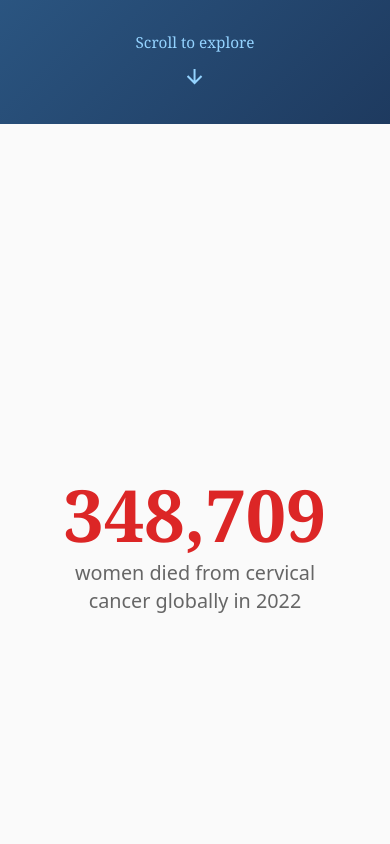
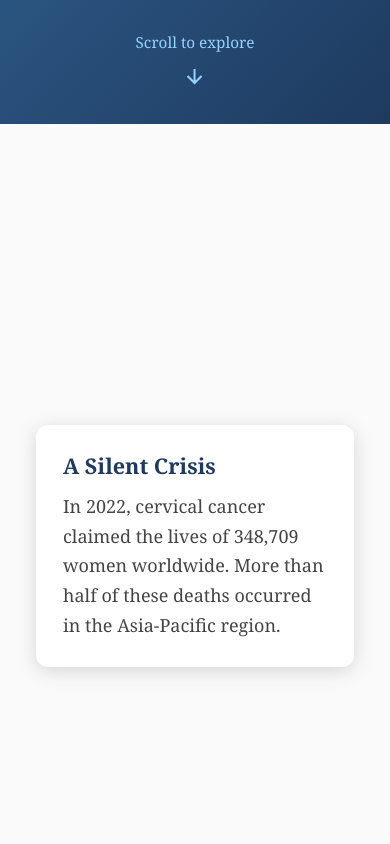
Before and after one commit to bk-advisors/claude-code-projects, a Svelte app in the folder svelte-data-viz-projects/projects/05-hpv-png-story/: page / in a window 390 px wide. Shown: the part 720-1564 px from the top of the page. Built offline with nearby package versions, Linux system fonts and the light colour scheme.

Commit message:
improved v2 hpv png story

```diff
--- a/svelte-data-viz-projects/projects/05-hpv-png-story/src/App.svelte
+++ b/svelte-data-viz-projects/projects/05-hpv-png-story/src/App.svelte
@@ -131,17 +131,33 @@
         Cervical cancer is devastating women across Papua New Guinea. A proven vaccine could save nearly 100,000 lives by 2070.
       </p>
       <p class="byline">An interactive data story</p>
+    </div>
     <div class="scroll-indicator">
       <span>Scroll to explore</span>
       <svg width="24" height="24" viewBox="0 0 24 24" fill="none" stroke="currentColor" stroke-width="2">
         <path d="M12 5v14M19 12l-7 7-7-7"/>
       </svg>
     </div>
-    </div>
   </header>
 
   <!-- Main Scrollytelling Section -->
   <section class="scrolly-section">
+    <div class="section-container">
+      <!-- Left side: scrolling text -->
+      <div class="steps-column">
+        <Scrolly bind:value={currentStep}>
+          {#each steps as step, i}
+            <div class="step" class:active={currentStep === i}>
+              <div class="step-content">
+                <h2 class="step-title">{step.title}</h2>
+                <p class="step-text">{step.text}</p>
+              </div>
+            </div>
+          {/each}
+        </Scrolly>
+      </div>
+
+      <!-- Right side: sticky visualization -->
       <div class="sticky">
         <div class="visualization-container" bind:clientWidth={width}>
         {#if currentConfig.visualization === "global-stats"}
@@ -173,7 +189,7 @@
             <BarChart
               data={mortalityRates}
               {width}
-              height={Math.min(height, 450)}
+              height={500}
               highlightCountry={currentConfig.highlightCountry}
               showAll={true}
               animateIn={currentStep === 2}
@@ -337,18 +353,6 @@
         {/if}
         </div>
       </div>
-
-    <div class="steps">
-      <Scrolly bind:value={currentStep}>
-        {#each steps as step, i}
-          <div class="step" class:active={currentStep === i}>
-            <div class="step-content">
-              <h2 class="step-title">{step.title}</h2>
-              <p class="step-text">{step.text}</p>
-            </div>
-          </div>
-        {/each}
-      </Scrolly>
     </div>
   </section>
 
@@ -453,53 +457,41 @@
     60% { transform: translateX(-50%) translateY(-5px); }
   }
 
-  /* Scrollytelling Section */
+  /* Scrollytelling Section - Two Column Layout */
   .scrolly-section {
     position: relative;
   }
 
-  .sticky {
-    position: sticky;
-    top: 0;
-    width: 100%;
-    height: 100vh;
+  .section-container {
     display: flex;
-    align-items: center;
-    justify-content: center;
-    background: #fafafa;
-    z-index: 1;
+    max-width: 1400px;
+    margin: 0 auto;
   }
 
-  .visualization-container {
-    max-width: 700px;
-    width: 100%;
-    padding: 2rem;
-    display: flex;
-    flex-direction: column;
-    align-items: center;
-  }
-
-  .steps {
+  /* Left column - scrolling text */
+  .steps-column {
+    flex: 0 0 380px;
+    width: 380px;
     position: relative;
-    z-index: 2;
-    pointer-events: none;
+    z-index: 10;
   }
 
   .step {
-    height: 100vh;
+    min-height: 100vh;
     display: flex;
-    justify-content: center;
     align-items: center;
     padding: 2rem;
+    padding-left: 2rem;
+    padding-right: 1rem;
   }
 
   .step-content {
     pointer-events: auto;
-    padding: 2rem 2.5rem;
+    padding: 1.75rem 2rem;
     background: white;
     border-radius: 12px;
     box-shadow: 0 4px 20px rgba(0, 0, 0, 0.15);
-    max-width: 400px;
+    max-width: 340px;
     opacity: 0.3;
     transition: opacity 400ms ease, transform 400ms ease;
   }
@@ -510,17 +502,40 @@
   }
 
   .step-title {
-    font-size: 1.3rem;
+    font-size: 1.2rem;
     font-weight: 700;
     margin-bottom: 0.75rem;
     color: #1e3a5f;
   }
 
   .step-text {
-    font-size: 1.05rem;
-    line-height: 1.7;
+    font-size: 1rem;
+    line-height: 1.65;
     color: #444;
     margin: 0;
+  }
+
+  /* Right column - sticky visualization */
+  .sticky {
+    flex: 1;
+    position: sticky;
+    top: 0;
+    height: 100vh;
+    display: flex;
+    align-items: center;
+    justify-content: center;
+    background: #fafafa;
+    z-index: 1;
+    padding: 1rem;
+  }
+
+  .visualization-container {
+    width: 100%;
+    max-width: 900px;
+    padding: 1.5rem;
+    display: flex;
+    flex-direction: column;
+    align-items: center;
   }
 
   /* Chart containers */
@@ -609,7 +624,8 @@
 
   /* Inequity visual */
   .inequity-visual {
-    max-width: 500px;
+    max-width: 650px;
+    width: 100%;
     text-align: center;
   }
 
@@ -668,7 +684,8 @@
   /* Solution visual */
   .solution-visual {
     text-align: center;
-    max-width: 500px;
+    max-width: 600px;
+    width: 100%;
   }
 
   .solution-stat {
@@ -717,7 +734,8 @@
 
   /* Ready visual */
   .ready-visual {
-    max-width: 500px;
+    max-width: 600px;
+    width: 100%;
   }
 
   .ready-content h3 {
@@ -793,7 +811,8 @@
 
   /* CTA visual */
   .cta-visual {
-    max-width: 500px;
+    max-width: 600px;
+    width: 100%;
   }
 
   .cta-content {
@@ -912,7 +931,41 @@
     margin: 0;
   }
 
-  /* Responsive */
+  /* Responsive - Tablet */
+  @media (max-width: 1024px) {
+    .section-container {
+      flex-direction: column;
+    }
+
+    .steps-column {
+      flex: none;
+      width: 100%;
+      position: relative;
+      z-index: 2;
+    }
+
+    .step {
+      justify-content: center;
+      padding: 2rem;
+    }
+
+    .step-content {
+      max-width: 400px;
+    }
+
+    .sticky {
+      position: sticky;
+      top: 0;
+      height: 100vh;
+      width: 100%;
+    }
+
+    .visualization-container {
+      max-width: 700px;
+    }
+  }
+
+  /* Responsive - Mobile */
   @media (max-width: 768px) {
     .hero h1 {
       font-size: 2rem;
@@ -940,5 +993,9 @@
     .ready-stats {
       flex-direction: column;
     }
+
+    .visualization-container {
+      padding: 1rem;
+    }
   }
 </style>
--- a/svelte-data-viz-projects/projects/05-hpv-png-story/src/components/BarChart.svelte
+++ b/svelte-data-viz-projects/projects/05-hpv-png-story/src/components/BarChart.svelte
@@ -10,7 +10,7 @@
   export let showAll = true;
   export let animateIn = false;
 
-  const margin = { top: 30, right: 20, bottom: 60, left: 50 };
+  const margin = { top: 30, right: 20, bottom: 110, left: 50 };
 
   $: innerWidth = width - margin.left - margin.right;
   $: innerHeight = height - margin.top - margin.bottom;
@@ -67,6 +67,8 @@
         <g
           class="bar-group"
           transform="translate({xScale(d.country)}, 0)"
+          role="img"
+          aria-label="{d.country}: {d.rate} deaths per 100,000"
           on:mouseenter={() => hoveredData = d}
           on:mouseleave={() => hoveredData = null}
         >
--- a/svelte-data-viz-projects/projects/05-hpv-png-story/src/components/ComparisonChart.svelte
+++ b/svelte-data-viz-projects/projects/05-hpv-png-story/src/components/ComparisonChart.svelte
@@ -69,6 +69,8 @@
             height={yScale.bandwidth() / 2 - 2}
             fill={d.country === "Papua New Guinea" ? "#fca5a5" : "#93c5fd"}
             rx="2"
+            role="img"
+            aria-label="{d.country} incidence: {d.incidence} per 100,000"
             on:mouseenter={() => { hoveredData = d; hoveredType = 'incidence'; }}
             on:mouseleave={() => { hoveredData = null; hoveredType = null; }}
           />
@@ -81,6 +83,8 @@
             height={yScale.bandwidth() / 2 - 2}
             fill={d.country === "Papua New Guinea" ? "#dc2626" : "#3b82f6"}
             rx="2"
+            role="img"
+            aria-label="{d.country} mortality: {d.mortality} per 100,000"
             on:mouseenter={() => { hoveredData = d; hoveredType = 'mortality'; }}
             on:mouseleave={() => { hoveredData = null; hoveredType = null; }}
           />
--- a/svelte-data-viz-projects/projects/05-hpv-png-story/src/components/LineChart.svelte
+++ b/svelte-data-viz-projects/projects/05-hpv-png-story/src/components/LineChart.svelte
@@ -10,9 +10,8 @@
   export let height = 400;
   export let showArea = true;
   export let highlightYear = null;
-  export let animateIn = false;
 
-  const margin = { top: 30, right: 30, bottom: 50, left: 70 };
+  const margin = { top: 30, right: 100, bottom: 50, left: 70 };
 
   $: innerWidth = width - margin.left - margin.right;
   $: innerHeight = height - margin.top - margin.bottom;
@@ -157,6 +156,7 @@
         width={innerWidth}
         height={innerHeight}
         fill="transparent"
+        role="presentation"
         on:mousemove={handleMouseMove}
         on:mouseleave={() => hoveredData = null}
       />
```
Lines whose indentation alone changed are shown as unchanged.
